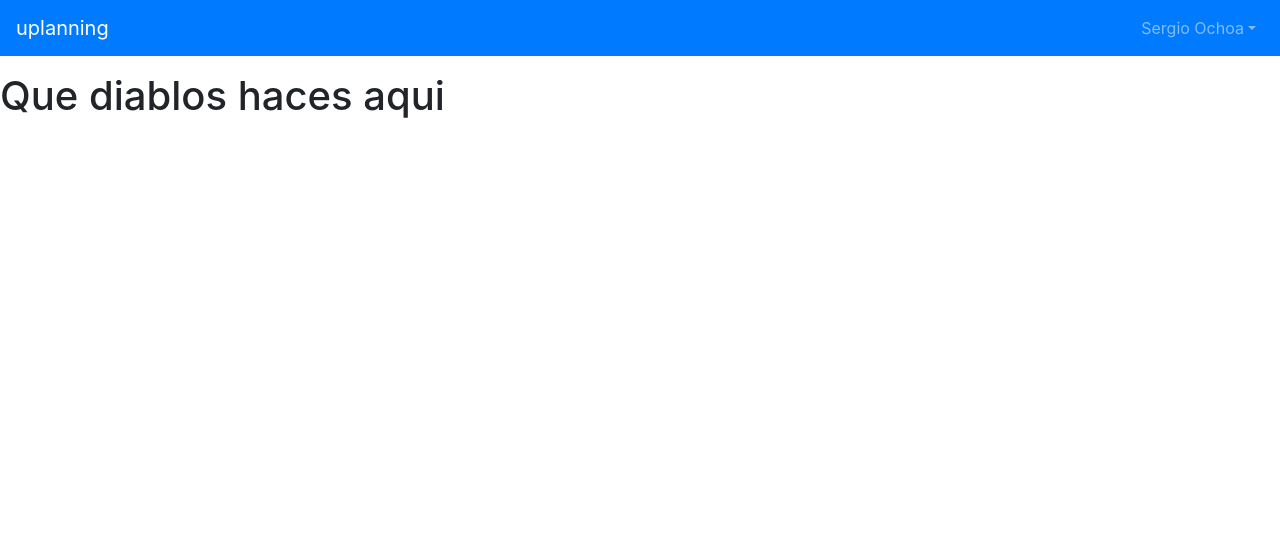
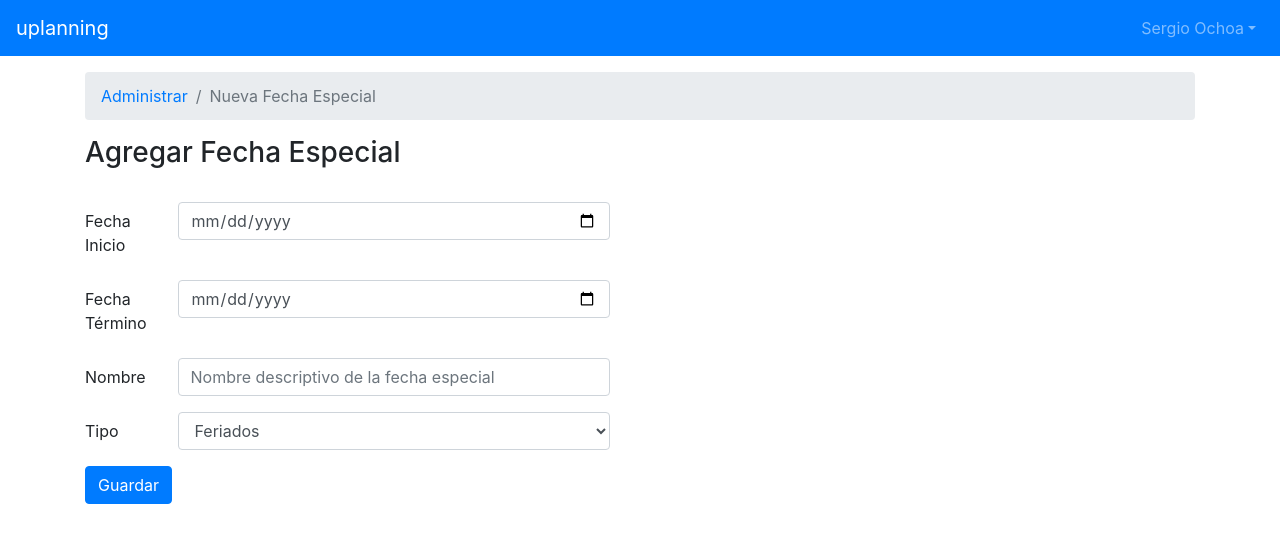
Before and after one commit to danielarayap/uplanning, a React (Create React App) app in the folder uplanning-app/: page /manage/new_fechaespecial in a window 1280 px wide. Shown: the top 542 px of the page. Built offline with nearby package versions, Linux system fonts and the light colour scheme.

Commit message:
fechas especialeees esta vez en react

```diff
--- a/uplanning-app/src/components/Home.js
+++ b/uplanning-app/src/components/Home.js
@@ -14,7 +14,7 @@ import VisualizeCourse from "./VisualizeCourse";
 import ManageEvaluation from "./ManageEvaluation";
 import NewTeacher from "./NewTeacher"
 import NewRamo from "./NewRamo"
-
+import NewFechaEspecial from "./NewFechaEspecial"
 const NoMatch = ({ match }) => {
   return (
     <h1> Que diablos haces aqui </h1>
@@ -70,6 +70,11 @@ export default class Home extends React.Component {
 		        path="/manage/:year/:semester/:course/:section/:type/:name/edit"
             component={ManageEvaluation}
           />
+          <Route
+            exact
+            path="/manage/new_fechaespecial"
+            component={NewFechaEspecial}
+          />
           <Route component={NoMatch}/>
         </Switch>
       </div>
--- /dev/null
+++ b/uplanning-app/src/components/NewFechaEspecial.js
@@ -0,0 +1,74 @@
+import React from "react";
+import { Button, Container, Col, Row, FormControl, Form, FormGroup } from "react-bootstrap";
+import AutoBreadcrumb from "./Breadcrumb";
+
+export default class NewFechaEspecial extends React.Component {
+	constructor(props) {
+		super(props);
+		this.path = window.location.pathname;
+		this.info = {
+		};
+		this.pathNames = [
+			"Administrar",
+			//this.info.year + "-" + this.info.semester,
+			//this.info.course + "-" + this.info.section,
+			"Nueva Fecha Especial"
+		]
+		this.paths = [
+			"manage",
+			//this.info.year + "/" + this.info.semester,
+			"new_fechaespecial"
+		]
+	}
+    // Falta conectar esto a la api para tener el nombre del ramo
+	render() {
+			return (
+				<main>
+				<AutoBreadcrumb names={this.pathNames} paths={this.paths}/>
+				<Container>
+					<h3>Agregar Fecha Especial</h3>
+
+                    <br/>
+
+					<Form>
+						<FormGroup as={Row} style={{width:"50%"}}>
+                            <Form.Label column sm={2}>Fecha Inicio</Form.Label>
+                            <Col sm={10}>
+                              <Form.Control type="date" />
+                            </Col>
+                        </FormGroup>
+                        <FormGroup as={Row} style={{width:"50%"}}>
+                            <Form.Label column sm={2}>Fecha Término</Form.Label>
+                            <Col sm={10}>
+                              <Form.Control type="date" />
+                            </Col>
+                        </FormGroup>
+                        <FormGroup as={Row} style={{width:"50%"}}>
+                            <Form.Label column sm={2}>Nombre</Form.Label>
+                            <Col sm={10}>
+                              <Form.Control type="text" placeholder="Nombre descriptivo de la fecha especial" />
+                            </Col>
+                        </FormGroup>
+				      	<FormGroup as={Row} style={{width:"50%"}}>
+                            <Form.Label column sm={2}>Tipo</Form.Label>
+                            <Col sm={10}>
+                            <FormControl as="select">
+                                <option value="control">Feriados</option>
+                                <option value="tarea">Vacaciones</option>
+                                <option value="tarea">Otros</option>
+                            </FormControl>
+                            </Col>
+                        </FormGroup>
+
+
+
+
+                        <Button variant="primary" type="submit">
+                            Guardar
+                        </Button>
+					</Form>
+			</Container>
+	</main>
+    	)
+  	}
+}
```
Also changed, not shown: 1 other file (tests, documents, lock files or other folders).
